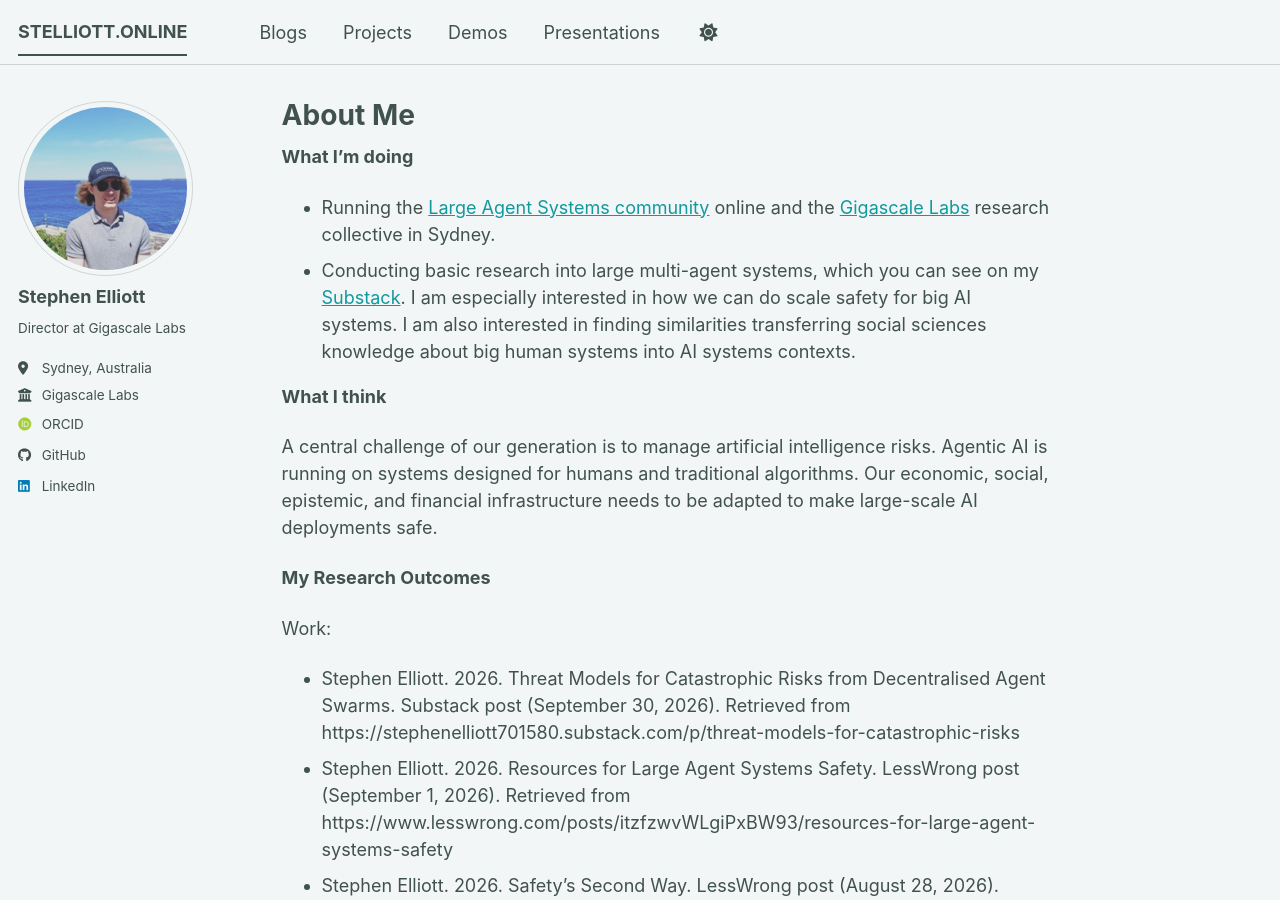
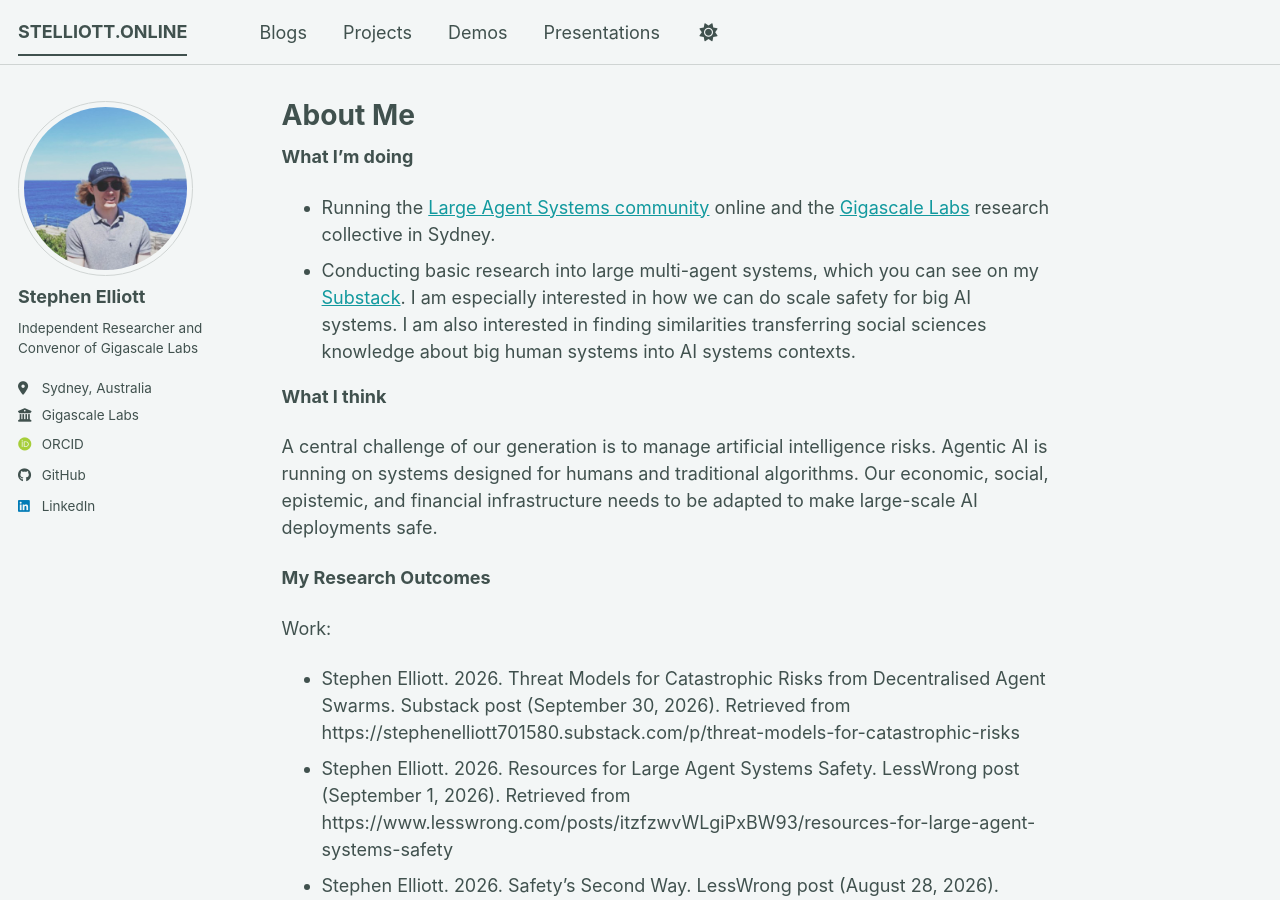
Before and after one commit to one-2/one-2.github.io, a Jekyll site: the page built from _pages/about.md, in a window 1280 px wide and 900 px high. Built offline with Jekyll 4.4.1, drawn with Linux system fonts in a browser that asks for light colours; some web fonts are replaced; a script bundle is joined from its source files by our own code; library files that are not in the unit come from our copies.

Commit message:
config: Update the site description and the author bio
Co-Authored-By: Claude Opus 5.5 <noreply@anthropic.com>

```diff
--- a/_config.yml
+++ b/_config.yml
@@ -12,7 +12,7 @@ site_theme               : "mint" # The available themes options are "default",
 title                    : "STELLIOTT.ONLINE"
 title_separator          : "-"
 name                     : &name "Stephen Elliott"
-description              : &description "Director at Gigascale Labs, Organiser of Deep Network, student at UNSW."   # Update this with a general description of your site, this is the default if not overridden by a page
+description              : &description "Basic research and community-building in large agent systems."   # Update this with a general description of your site, this is the default if not overridden by a page
 url                      : https://www.stelliott.online # For absolute URL constructor. Use the base hostname & protocol for your site e.g. "https://[your GitHub username].github.io",
                                                         # or if you already have some other page hosted on Github then use "https://[your GitHub username].github.io/[Your Repo Name]"
 baseurl                  : "" # the subpath of your site, e.g. "/blog"
@@ -26,7 +26,7 @@ author:
   avatar           : "profile.png"
   name             : "Stephen Elliott"
   pronouns         :
-  bio              : "Director at Gigascale Labs"
+  bio              : "Independent Researcher and Convenor of Gigascale Labs"
   location         : "Sydney, Australia"
   employer         : Gigascale Labs
   uri              :
```
